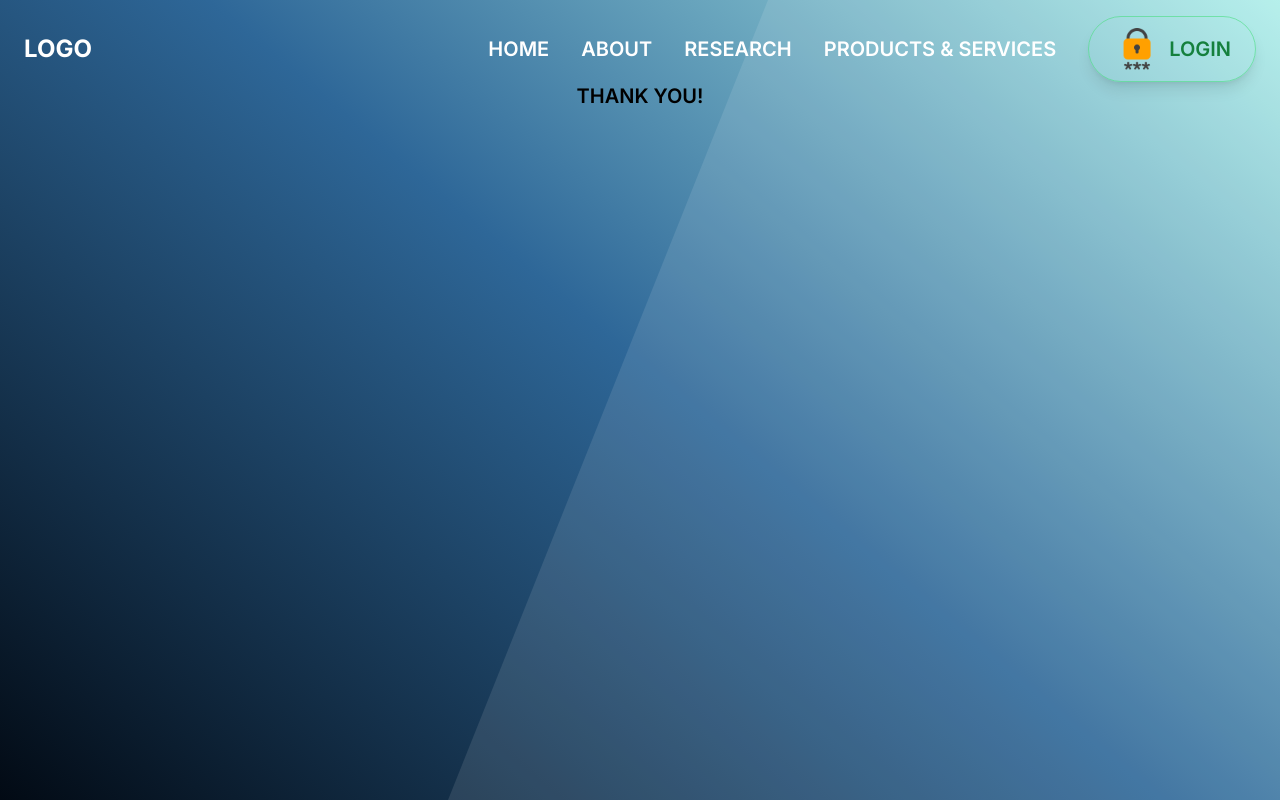
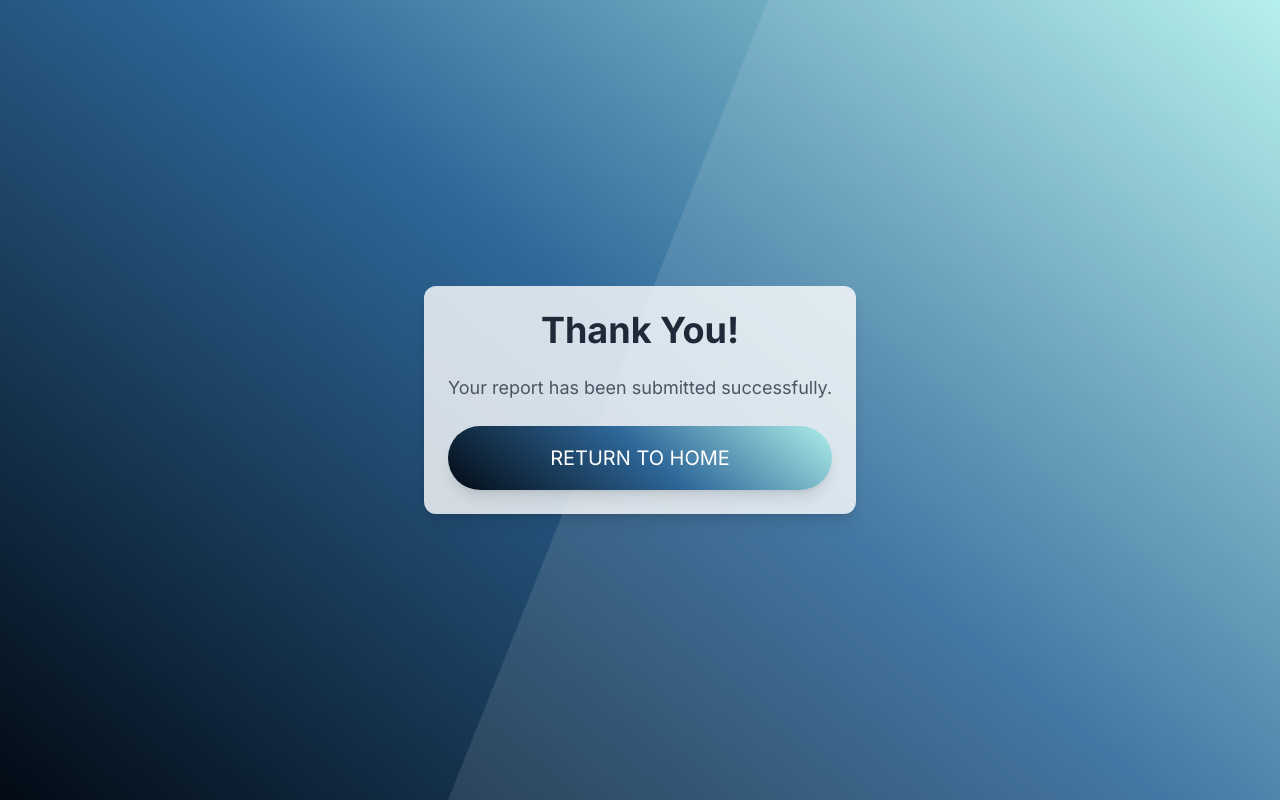
Before and after one commit to Alexandra-Haynes/ocean-watch-hacc23, a Next.js app: page /report-submitted in a window 1280 px wide. Built offline with nearby package versions, Linux system fonts and the light colour scheme.

Commit message:
Pretty page for thank you

```diff
--- a/app/report-submitted/page.tsx
+++ b/app/report-submitted/page.tsx
@@ -1,26 +1,28 @@
-import HeroText from "../components/HeroText";
-import Navbar from "../components/Navbar";
+import Link from "next/link";
 
 export default function ReportSubmitted() {
   return (
     <section className="max-h-screen overflow-y-hidden">
-      <Navbar />
-      <main
-        className="bg-cover bg-no-repeat flex min-h-screen
-          flex-col items-center justify-between px-4"
-      >
-        <div
-          className="absolute top-0 left-0 w-full h-full -z-10
-              custom-background"
-        >
+      <main className="bg-cover bg-no-repeat flex flex-col items-center justify-center min-h-screen px-4 relative">
+        <div className="absolute top-0 left-0 w-full h-full -z-10 custom-background">
           <div className="custom-clip-path h-screen w-screen bg-white/10"></div>
         </div>
-        <h1
-          className="text-white-700 text-xl font-semibold uppercase
-        transition-all ease-in-out justify-center"
-        >
-          Thank you!
-        </h1>
+
+        <div className="text-center p-6 bg-white bg-opacity-80 rounded-xl shadow-lg">
+          <h1 className="text-4xl font-bold text-gray-800 mb-6">Thank You!</h1>
+          <p className="text-lg text-gray-600 mb-6">
+            Your report has been submitted successfully.
+          </p>
+          <Link
+            href="/"
+            className=" text-xl text-white mt-4
+             h-[4rem] uppercase rounded-full
+           flex flex-col items-center justify-center shadow-lg
+           custom-background hover:translate-y-1 hover:shadow-2xl transition duration-500 ease-in-out"
+          >
+            Return to Home
+          </Link>
+        </div>
       </main>
     </section>
   );
```
